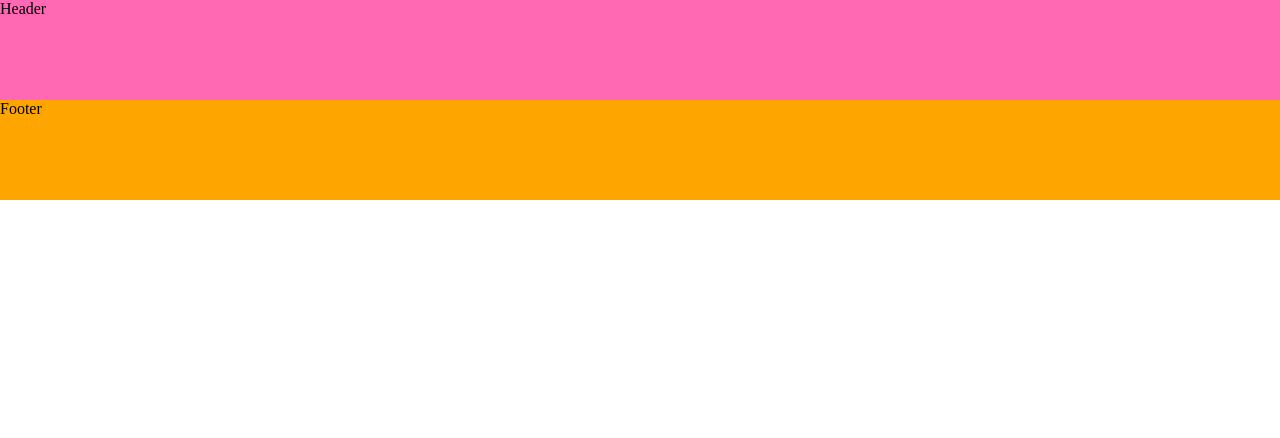
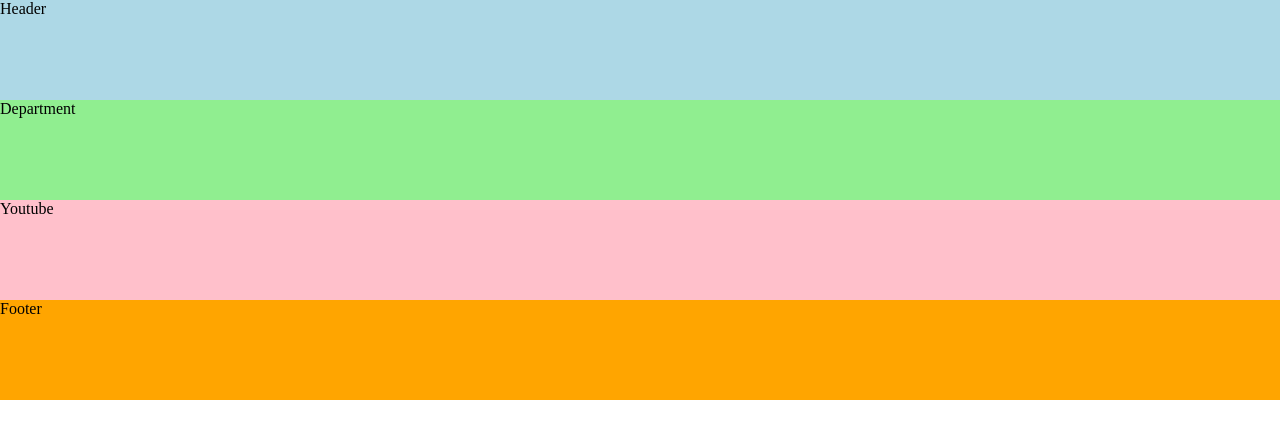
Before and after one commit to henny1105/react_study, a React (Create React App) app: page /#/ in a window 1280 px wide. Shown: the top 438 px of the page. Built offline with nearby package versions, Linux system fonts and the light colour scheme.

Commit message:
서브페이지 컴포넌트 추가

```diff
--- a/src/App.jsx
+++ b/src/App.jsx
@@ -1,11 +1,15 @@
 import './styles/Global.scss';
 import Footer from './components/common/footer/Footer';
 import Header from './components/common/header/Header';
+import Department from './components/common/sub/department/Department';
+import Youtube from './components/common/sub/youtube/Youtube';
 
 function App() {
 	return (
 		<>
-			<Header isMain={true} abc={'hello'} />
+			<Header />
+			<Department />
+			<Youtube />
 			<Footer />
 		</>
 	);
--- a/src/components/common/footer/Footer.jsx
+++ b/src/components/common/footer/Footer.jsx
@@ -1,8 +1,6 @@
 import styles from './Footer.module.scss';
 console.log(styles);
 
-function Footer() {
+export default function Footer() {
 	return <footer className={styles.footer}>Footer</footer>;
 }
-
-export default Footer;
--- a/src/components/common/header/Header.jsx
+++ b/src/components/common/header/Header.jsx
@@ -1,10 +1,10 @@
 import styles from './Header.module.scss';
 import clsx from 'clsx';
 //npm i clsx
+//clsx를 쓰는 이유: 클래스에 변수를 대입할때 일일 템플릿 리터럴처리하기 번거로우므로 함수의 인수전달하듯이 복수개의 클래스 객체를 적용가능
+//삼항연산자를 활용한 분기처리도 가능
 
-function Header(props) {
+export default function Header(props) {
 	console.log(props);
 	return <header className={clsx(styles.header, props.isMain ? styles.main : null)}>Header</header>;
 }
-
-export default Header;
--- /dev/null
+++ b/src/components/common/sub/department/Department.jsx
@@ -0,0 +1,5 @@
+import styles from './Department.module.scss';
+
+export default function Department() {
+	return <section className={styles.department}>Department</section>;
+}
--- /dev/null
+++ b/src/components/common/sub/department/Department.module.scss
@@ -0,0 +1,5 @@
+.department {
+	width: 100%;
+	height: 100px;
+	background: lightgreen;
+}
--- /dev/null
+++ b/src/components/common/sub/youtube/Youtube.jsx
@@ -0,0 +1,5 @@
+import styles from './Youtube.module.scss';
+
+export default function Youtube() {
+	return <section className={styles.youtube}>Youtube</section>;
+}
--- /dev/null
+++ b/src/components/common/sub/youtube/Youtube.module.scss
@@ -0,0 +1,5 @@
+.youtube {
+	width: 100%;
+	height: 100px;
+	background: pink;
+}
```
